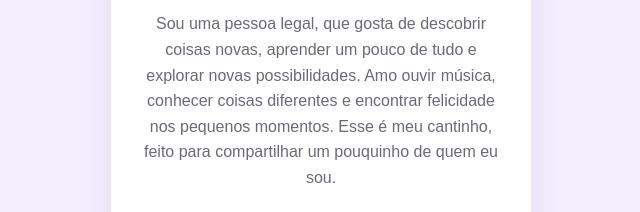
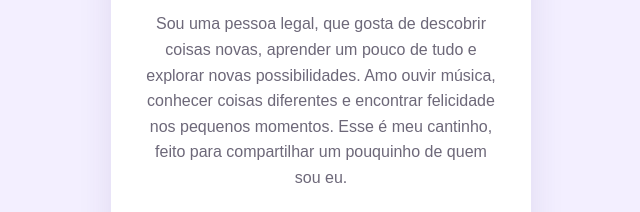
Before and after one commit to sweetie-dev/projeto-web, a plain HTML site: page index.html in a window 1280 px wide. Shown: the part 371-583 px from the top of the page, 319-959 px from the left. Drawn offline with Linux system fonts and the light colour scheme.

Commit message:
edição teste

```diff
--- a/index.html
+++ b/index.html
@@ -15,7 +15,7 @@
         <p class="descricao">
             Sou uma pessoa legal, que gosta de descobrir coisas novas, aprender um pouco de tudo e explorar novas possibilidades.
             Amo ouvir música, conhecer coisas diferentes e encontrar felicidade nos pequenos momentos.
-            Esse é meu cantinho, feito para compartilhar um pouquinho de quem eu sou.
+            Esse é meu cantinho, feito para compartilhar um pouquinho de quem sou eu.
         </p>
         <button id="botao" type="button">Clique para ver a mensagem final</button>
         <p id="mensagem" class="mensagem" hidden>muito obrigada por visitar meu primeiro site publicado!</p>
```
